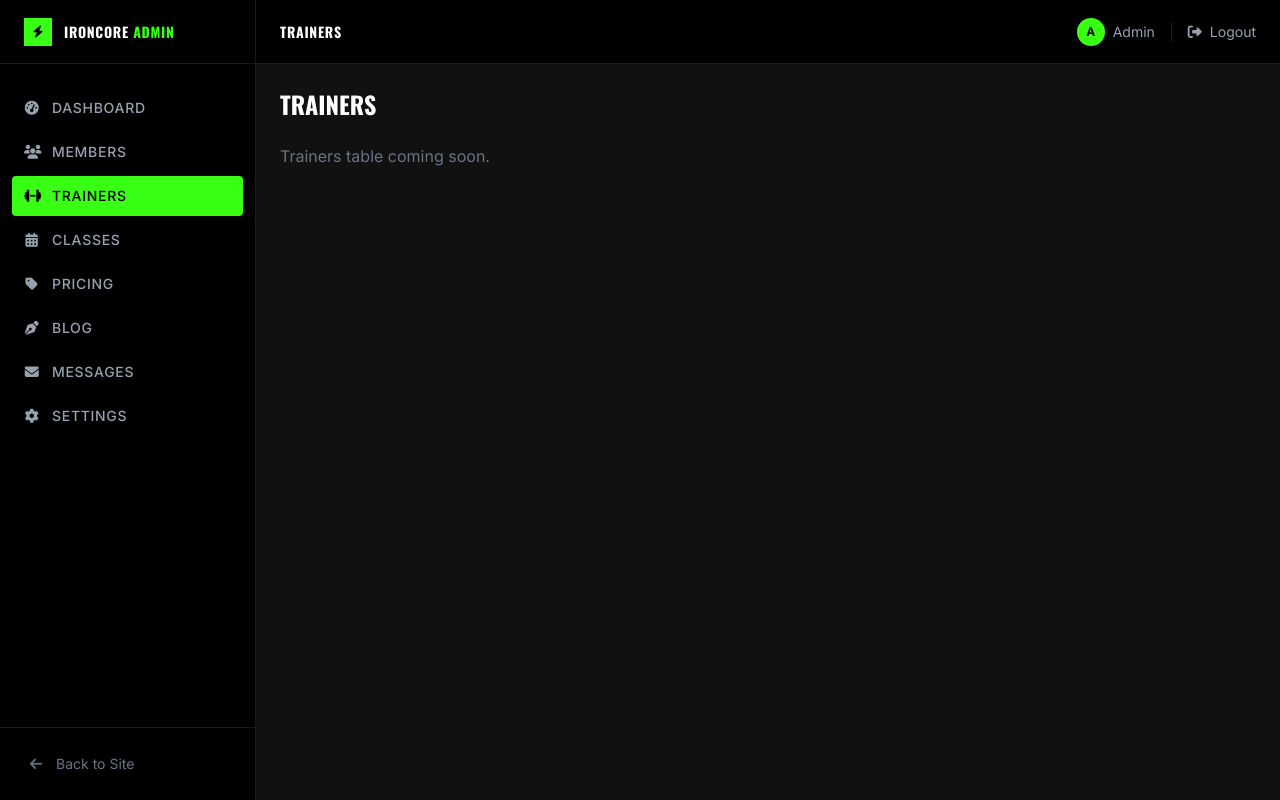
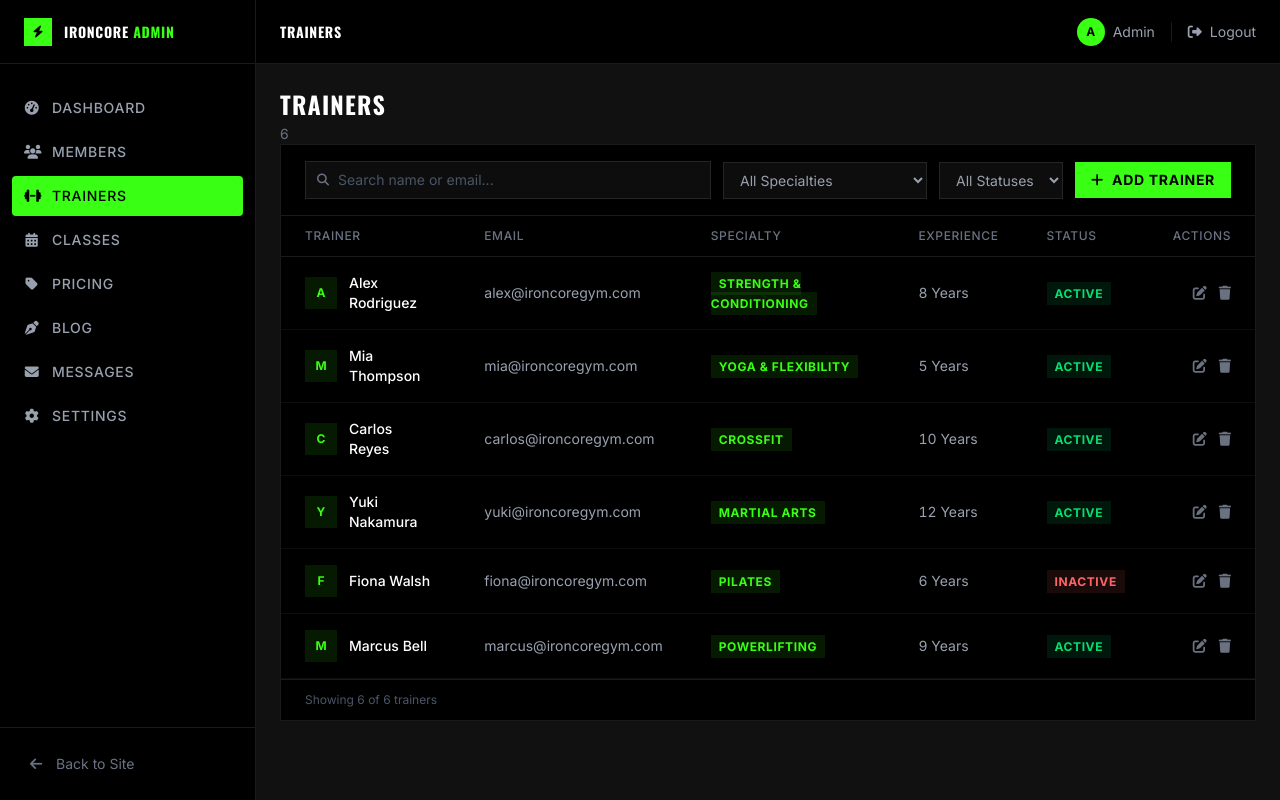
Before and after one commit to ahnaf00/Iron-Core-Gym-Vue-JS, a Vue app: page /admin/trainers in a window 1280 px wide. Built offline with nearby package versions, Linux system fonts and the light colour scheme.

Commit message:
AdminTrainers.vue developed and refactored

```diff
--- a/src/components/admin/AdminTrainers.vue
+++ b/src/components/admin/AdminTrainers.vue
@@ -1,8 +1,50 @@
-<!-- AdminTrainers.vue -->
-<script setup></script>
+<script setup>
+import { ref } from 'vue'
+import TrainersTable from './trainers/TrainersTable.vue'
+import TrainerModal from './trainers/TrainerModal.vue'
+
+// ── Master data ───────────────────────────────────────────────
+const trainers = ref([
+  { id: 1, name: 'Alex Rodriguez', email: 'alex@ironcoregym.com', phone: '+1 234 567 001', specialty: 'Strength & Conditioning', experience: '8 Years', status: 'Active' },
+  { id: 2, name: 'Mia Thompson', email: 'mia@ironcoregym.com', phone: '+1 234 567 002', specialty: 'Yoga & Flexibility', experience: '5 Years', status: 'Active' },
+  { id: 3, name: 'Carlos Reyes', email: 'carlos@ironcoregym.com', phone: '+1 234 567 003', specialty: 'CrossFit', experience: '10 Years', status: 'Active' },
+  { id: 4, name: 'Yuki Nakamura', email: 'yuki@ironcoregym.com', phone: '+1 234 567 004', specialty: 'Martial Arts', experience: '12 Years', status: 'Active' },
+  { id: 5, name: 'Fiona Walsh', email: 'fiona@ironcoregym.com', phone: '+1 234 567 005', specialty: 'Pilates', experience: '6 Years', status: 'Inactive' },
+  { id: 6, name: 'Marcus Bell', email: 'marcus@ironcoregym.com', phone: '+1 234 567 006', specialty: 'Powerlifting', experience: '9 Years', status: 'Active' },
+])
+
+// ── Modal state ───────────────────────────────────────────────
+const showModal = ref(false)
+const editTarget = ref(null)
+
+const openAdd = () => { editTarget.value = null; showModal.value = true }
+const openEdit = (trainer) => { editTarget.value = trainer; showModal.value = true }
+const closeModal = () => { showModal.value = false }
+
+// ── CRUD ──────────────────────────────────────────────────────
+let nextId = trainers.value.length + 1
+
+function handleSave(formData) {
+  if (editTarget.value) {
+    const idx = trainers.value.findIndex(t => t.id === editTarget.value.id)
+    if (idx !== -1) trainers.value[idx] = { ...trainers.value[idx], ...formData }
+  } else {
+    trainers.value.unshift({ id: nextId++, ...formData })
+  }
+  closeModal()
+}
+
+function handleDelete(id) {
+  trainers.value = trainers.value.filter(t => t.id !== id)
+}
+</script>
 <template>
   <div>
-    <h2 class="text-2xl font-heading font-bold text-white uppercase mb-6">Trainers</h2>
-    <p class="text-gray-500">Trainers table coming soon.</p>
+    <h2 class="text-2xl font-heading font-bold text-white uppercase tracking-wider">Trainers</h2>
+    <p class="text-gray-500 text-sm mt-1">{{ trainers.length }}</p>
   </div>
+
+  <TrainersTable :trainers="trainers" @edit="openEdit" @delete="handleDelete"></TrainersTable>
+
+  <TrainerModal v-if="showModal" :trainer="editTarget" @save="handleSave" @close="closeModal"></TrainerModal>
 </template>
--- a/src/components/admin/trainers/TrainerModal.vue
+++ b/src/components/admin/trainers/TrainerModal.vue
@@ -1,4 +1,3 @@
-<!-- src/components/admin/trainers/TrainerModal.vue -->
 <script setup>
 import { reactive, watch, computed } from 'vue'
 
--- a/src/components/admin/trainers/TrainersTable.vue
+++ b/src/components/admin/trainers/TrainersTable.vue
@@ -25,7 +25,7 @@ const statuses = ['All', 'Active', 'Inactive']
 
 const filtered = computed(() =>
     props.trainers.filter(t => {
-        const matchSearch = t.name.toLowerCase().inlcudes(search.value.toLowerCase()) || t.email.toLowerCase().inlcudes(search.value.toLowerCase())
+        const matchSearch = t.name.toLowerCase().includes(search.value.toLowerCase()) || t.email.toLowerCase().includes(search.value.toLowerCase())
 
         const matchSpecialty = filterSpecialty.value === 'All' || t.specialty === filterSpecialty.value
 
```
